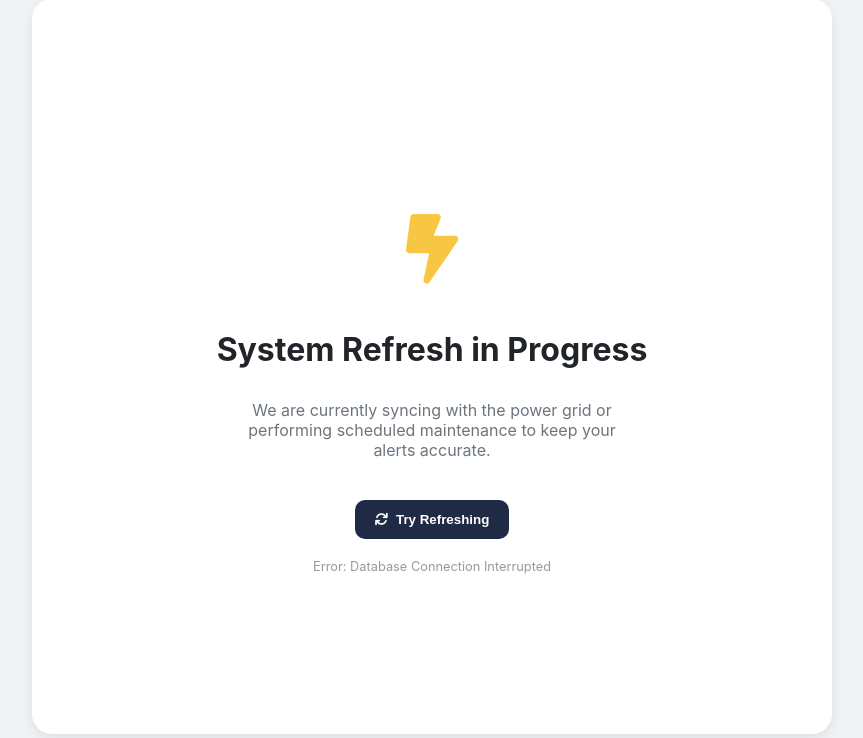
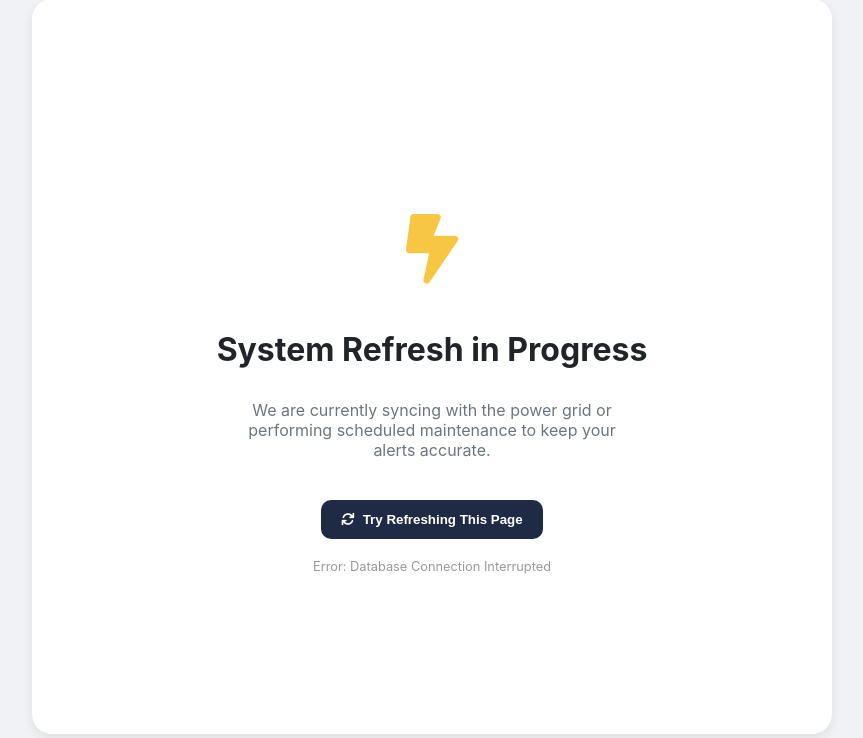
Before and after one commit to LuutuGregoryValentino/PowerOutageTrackerProduction, a Flask app: template templates/maintenance.html in a window 1280 px wide. Shown: the part 21-759 px from the top of the page, without its empty margins (208-1071 px from the left). Run offline with Flask 3, Linux system fonts and the light colour scheme; the template is opened without the code that fills it, so the values that code supplies are empty; parts of the project's set-up code (start-up, migrations or seed data) failed here and were passed over.

Commit message:
initial commit

```diff
--- a/templates/maintenance.html
+++ b/templates/maintenance.html
@@ -41,7 +41,7 @@
             </p>
             <div style="margin-top: 30px;">
                 <button onclick="window.location.reload()" class="btn" style="background: var(--dark-blue); color: white;">
-                    <i class="fas fa-sync"></i> Try Refreshing
+                    <i class="fas fa-sync"></i> Try Refreshing This Page
                 </button>
             </div>
             <p style="margin-top: 20px; font-size: 0.8rem; color: #999;">
```
